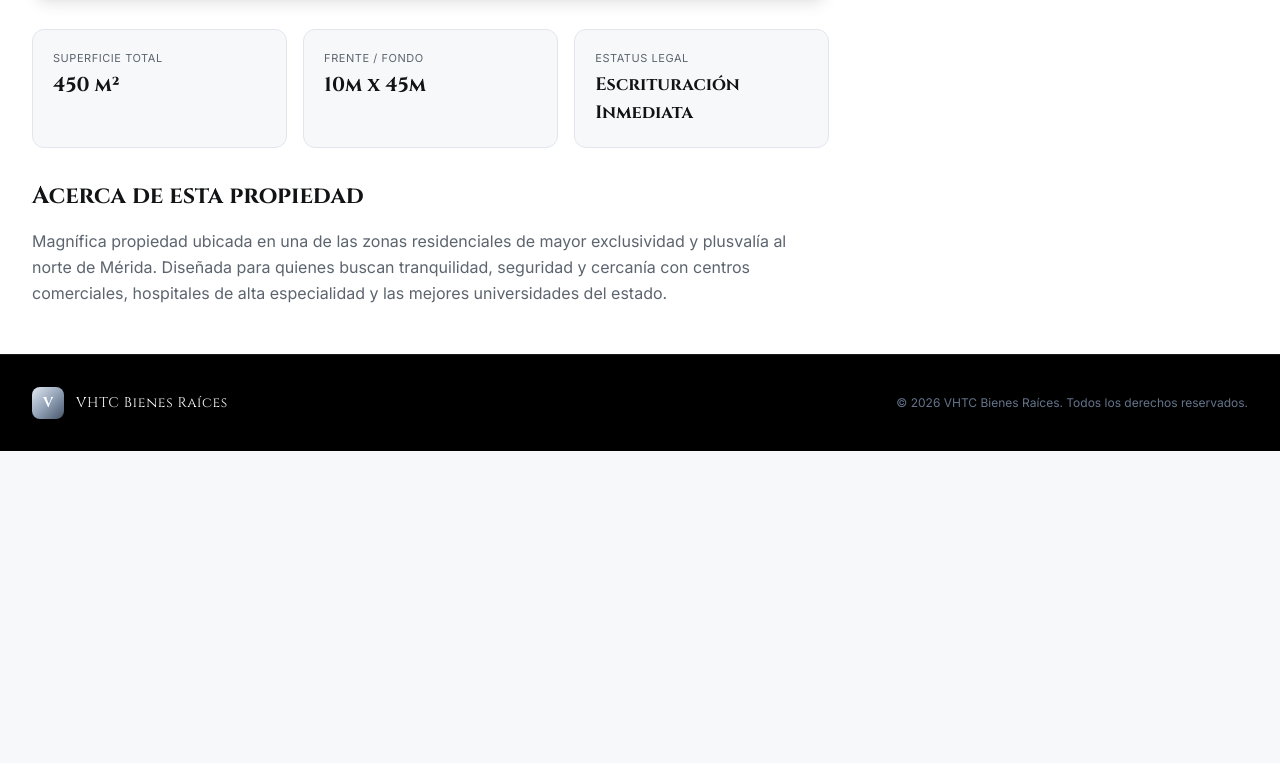
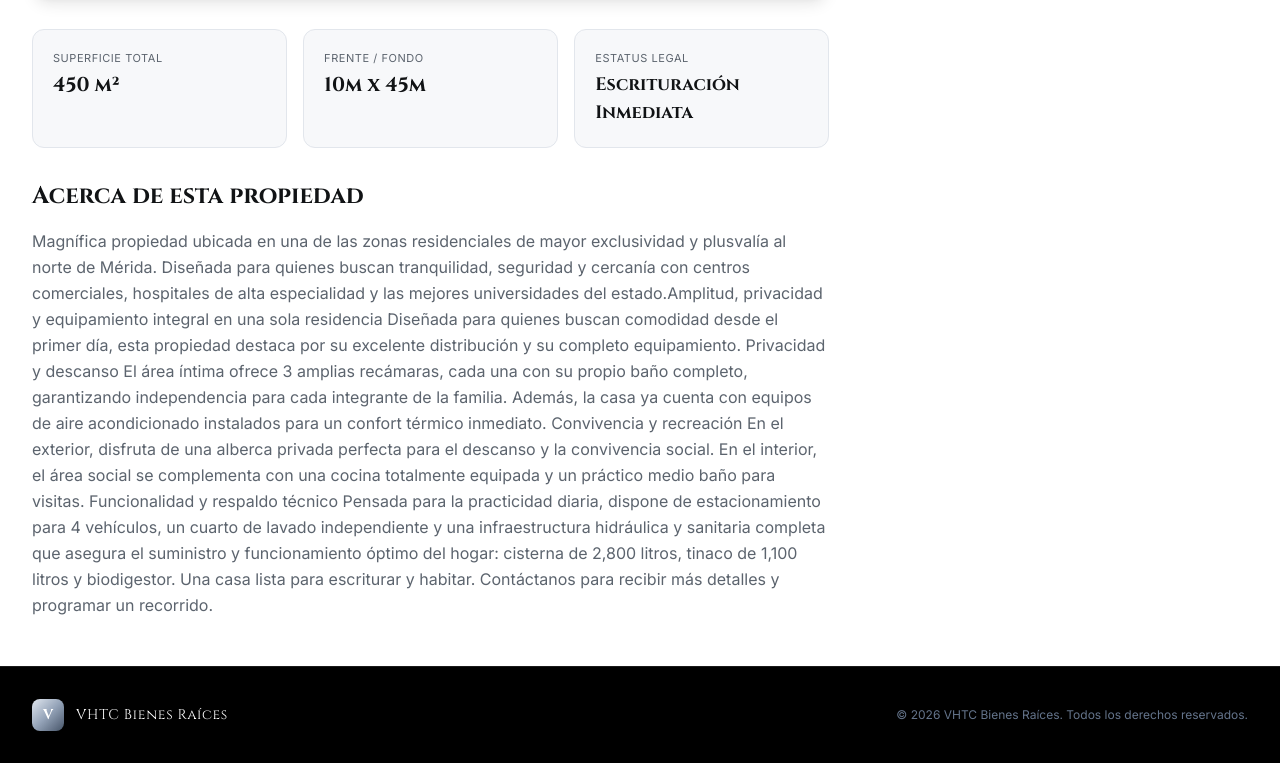
Before and after one commit to neizeraronts-cloud/VHTC-Construccion, a plain HTML site: page casa-victoria.html in a window 1280 px wide. Shown: the part 755-1518 px from the top of the page. Before the commit the page ends 1206 px from the top, so only its background shows below. Drawn offline with nearby package versions, Linux system fonts and the light colour scheme.

Commit message:
Update casa-victoria.html

```diff
--- a/casa-victoria.html
+++ b/casa-victoria.html
@@ -133,7 +133,20 @@
                     <div class="space-y-4">
                         <h2 class="font-cinzel text-2xl font-bold text-vrtcDark">Acerca de esta propiedad</h2>
                         <p class="text-vrtcSteel text-base leading-relaxed">
-                            Magnífica propiedad ubicada en una de las zonas residenciales de mayor exclusividad y plusvalía al norte de Mérida. Diseñada para quienes buscan tranquilidad, seguridad y cercanía con centros comerciales, hospitales de alta especialidad y las mejores universidades del estado.
+                            Magnífica propiedad ubicada en una de las zonas residenciales de mayor exclusividad y plusvalía al norte de Mérida. Diseñada para quienes buscan tranquilidad, seguridad y cercanía con centros comerciales, hospitales de alta especialidad y las mejores universidades del estado.Amplitud, privacidad y equipamiento integral en una sola residencia
+
+Diseñada para quienes buscan comodidad desde el primer día, esta propiedad destaca por su excelente distribución y su completo equipamiento.
+
+Privacidad y descanso
+El área íntima ofrece 3 amplias recámaras, cada una con su propio baño completo, garantizando independencia para cada integrante de la familia. Además, la casa ya cuenta con equipos de aire acondicionado instalados para un confort térmico inmediato.
+
+Convivencia y recreación
+En el exterior, disfruta de una alberca privada perfecta para el descanso y la convivencia social. En el interior, el área social se complementa con una cocina totalmente equipada y un práctico medio baño para visitas.
+
+Funcionalidad y respaldo técnico
+Pensada para la practicidad diaria, dispone de estacionamiento para 4 vehículos, un cuarto de lavado independiente y una infraestructura hidráulica y sanitaria completa que asegura el suministro y funcionamiento óptimo del hogar: cisterna de 2,800 litros, tinaco de 1,100 litros y biodigestor.
+
+Una casa lista para escriturar y habitar. Contáctanos para recibir más detalles y programar un recorrido.
                         </p>
                     </div>
                 </div>
```
